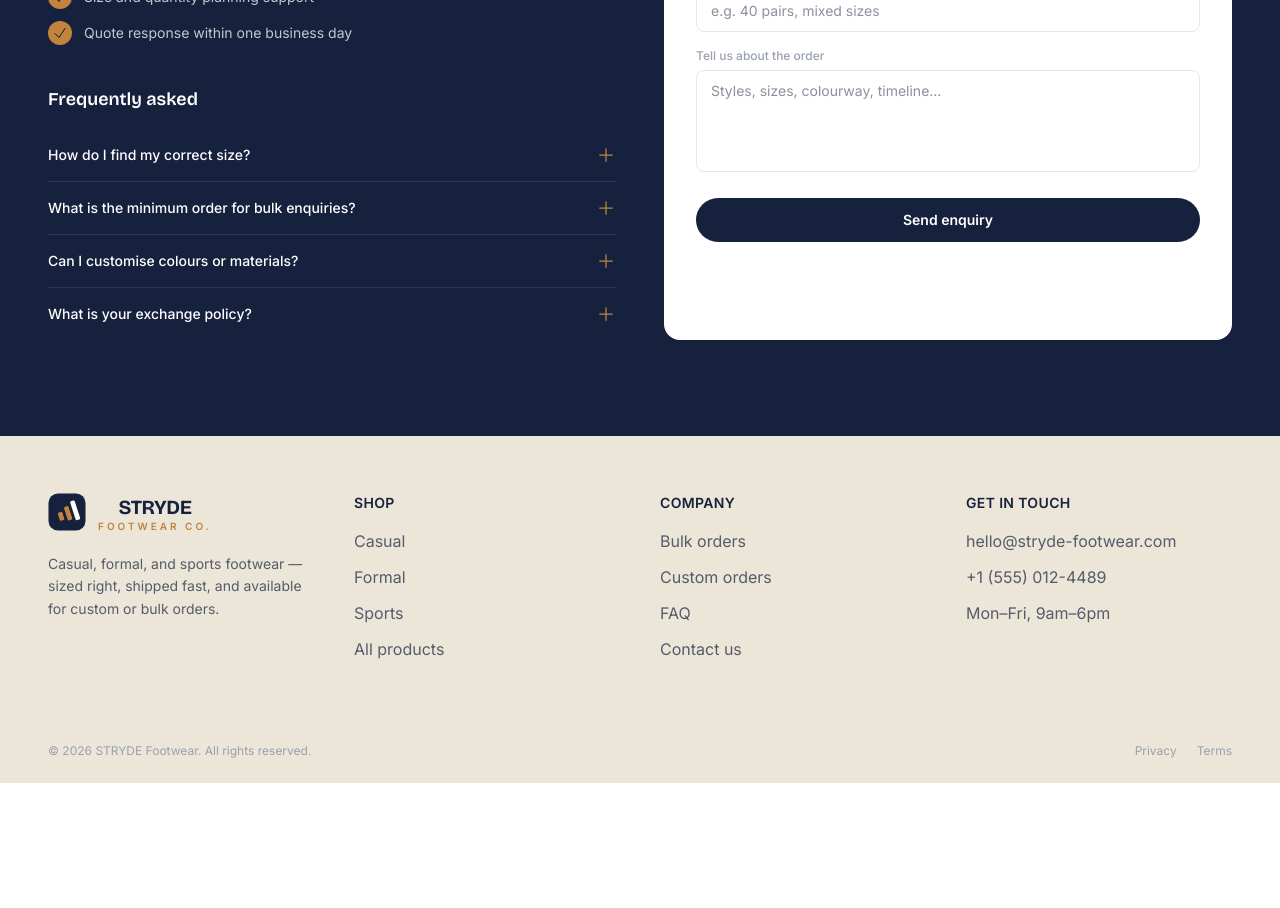
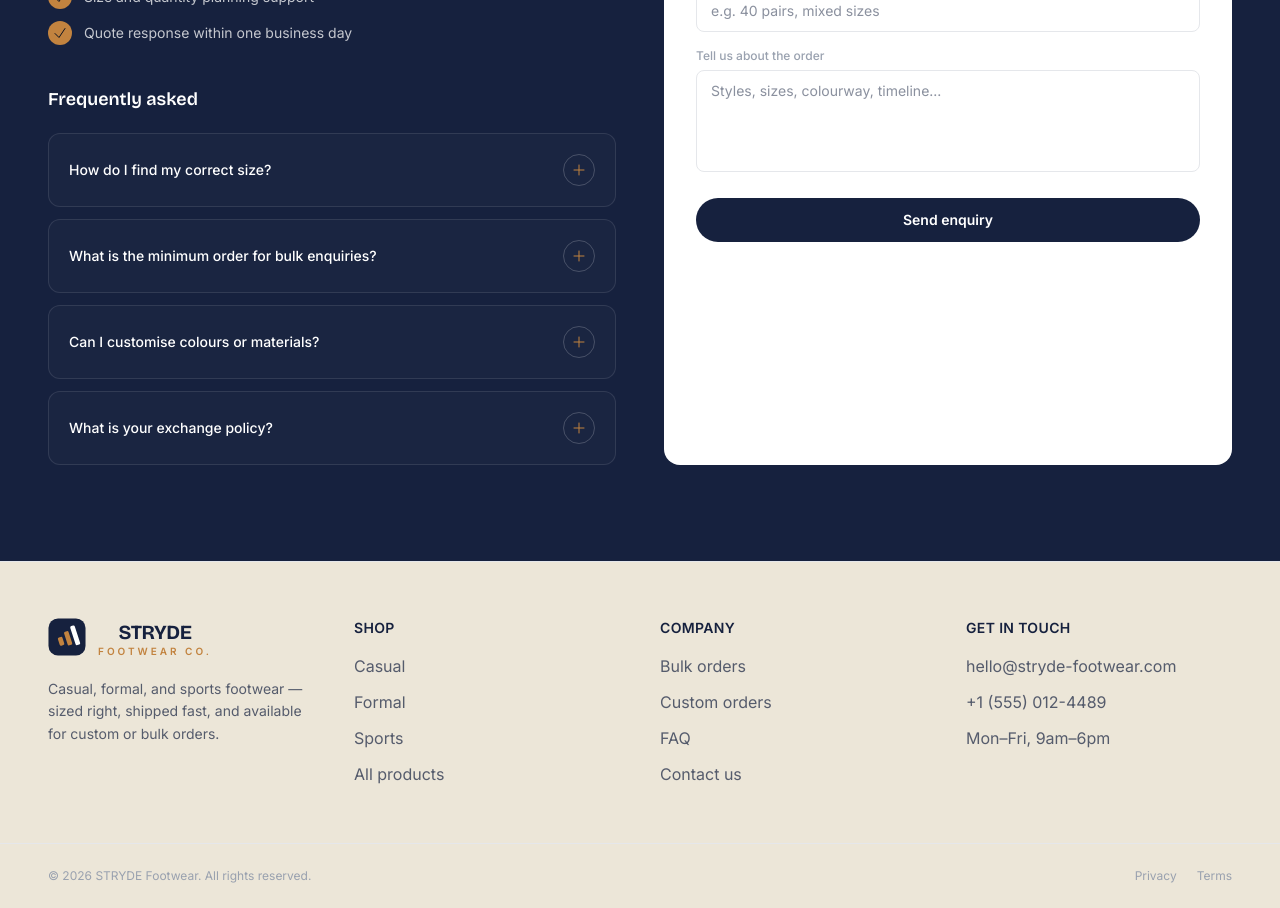
Before and after one commit to DineshP02/Stryde-footwear, a React (Vite) app: page /home-2 in a window 1280 px wide. Shown: the part 5360-6268 px from the top of the page. Before the commit the page ends 6143 px from the top, so only its background shows below. Built offline with nearby package versions, Linux system fonts and the light colour scheme.

Commit message:
FAQ change in home 2

```diff
--- a/src/App.jsx
+++ b/src/App.jsx
@@ -10,6 +10,7 @@ import About from './pages/About.jsx'
 import Contact from './pages/Contact.jsx'
 import Services from './pages/Services.jsx'
 import Blog from './pages/Blog.jsx'
+
 
 export default function App() {
   return (
--- a/src/components/Navbar.jsx
+++ b/src/components/Navbar.jsx
@@ -66,6 +66,8 @@ export default function Navbar() {
   }, [location.pathname])
 
   const isAboutPage = location.pathname === '/about'
+
+  const isBrandsPage = location.pathname === '/brands'
 
   const isHomePage =
     location.pathname === '/' ||
@@ -216,6 +218,8 @@ export default function Navbar() {
                   About Us
                 </Link>
 
+
+
                 {/* BLOG + SERVICES */}
                 {NAV_LINKS.map((link) => (
                   <Link
@@ -341,6 +345,8 @@ export default function Navbar() {
                 >
                   About Us
                 </Link>
+
+
 
                 {/* BLOG */}
                 <Link
--- a/src/pages/Home2.jsx
+++ b/src/pages/Home2.jsx
@@ -676,7 +676,7 @@ export default function Home2() {
 
           <div className="grid grid-cols-1 gap-12 lg:grid-cols-2">
 
-            {/* FAQ */}
+            {/* QUESTIONS & ENQUIRIES */}
 
             <div>
               <span className="eyebrow !text-amber-dark">
@@ -711,42 +711,83 @@ export default function Home2() {
                 ))}
               </div>
 
-              {/* FREQUENTLY ASKED */}
+              {/* =================================================
+                  FAQ ACCORDION
+              ================================================= */}
 
               <div className="mt-10">
+
                 <h3 className="font-heading text-lg font-semibold">
                   Frequently asked
                 </h3>
 
-                <div className="mt-4 divide-y divide-white/10">
+                <div className="mt-5 space-y-3">
+
                   {FAQS.map((faq) => (
                     <Disclosure
                       key={faq.q}
                       as="div"
-                      className="py-4"
                     >
                       {({ open }) => (
-                        <>
-                          <DisclosureButton className="flex w-full items-center justify-between gap-4 text-start">
-                            <span className="text-sm font-medium">
+                        <div
+                          className={`overflow-hidden rounded-xl border transition-all duration-300 ${
+                            open
+                              ? 'border-amber/50 bg-white/[0.06]'
+                              : 'border-white/10 bg-white/[0.02] hover:border-white/20'
+                          }`}
+                        >
+
+                          {/* QUESTION */}
+
+                          <DisclosureButton
+                            className="flex w-full items-center justify-between gap-5 px-5 py-5 text-start"
+                          >
+
+                            <span
+                              className={`text-sm font-medium leading-6 transition-colors ${
+                                open
+                                  ? 'text-amber'
+                                  : 'text-white'
+                              }`}
+                            >
                               {faq.q}
                             </span>
 
-                            <PlusIcon
-                              className={`h-5 w-5 shrink-0 text-amber transition-transform ${
-                                open ? 'rotate-45' : ''
+                            <span
+                              className={`flex h-8 w-8 shrink-0 items-center justify-center rounded-full border transition-all duration-300 ${
+                                open
+                                  ? 'border-amber bg-amber text-navy-dark'
+                                  : 'border-white/20 text-amber'
                               }`}
-                            />
+                            >
+                              <PlusIcon
+                                className={`h-4 w-4 transition-transform duration-300 ${
+                                  open
+                                    ? 'rotate-45'
+                                    : ''
+                                }`}
+                              />
+                            </span>
+
                           </DisclosureButton>
 
-                          <DisclosurePanel className="mt-3 text-sm leading-6 text-white/55">
-                            {faq.a}
+                          {/* ANSWER */}
+
+                          <DisclosurePanel
+                            className="px-5 pb-5 text-sm leading-7 text-white/60"
+                          >
+                            <div className="border-t border-white/10 pt-4">
+                              {faq.a}
+                            </div>
                           </DisclosurePanel>
-                        </>
+
+                        </div>
                       )}
                     </Disclosure>
                   ))}
+
                 </div>
+
               </div>
 
             </div>
```
